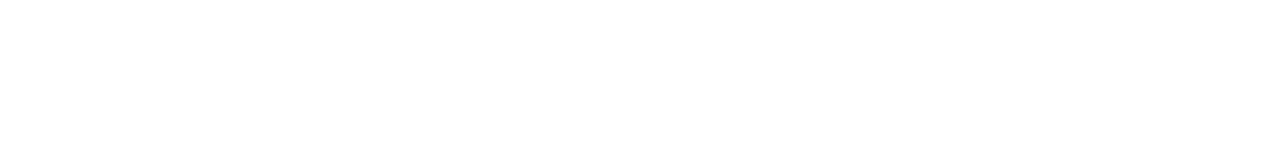
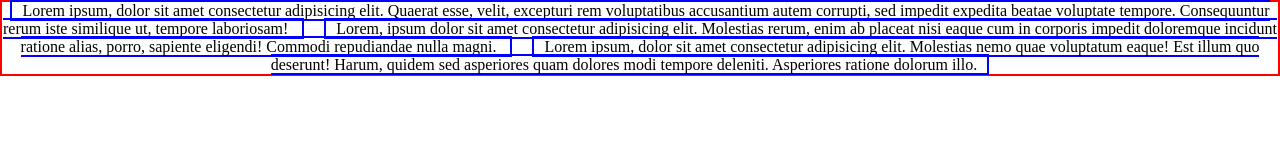
Before and after one commit to Nayarasc/diplay-inline, a plain HTML site: page index.html in a window 1280 px wide. Drawn offline with Linux system fonts and the light colour scheme.

Commit message:
atividade finalizada

```diff
--- a/index.html
+++ b/index.html
@@ -3,10 +3,23 @@
 <head>
     <meta charset="UTF-8">
     <meta http-equiv="X-UA-Compatible" content="IE=edge">
+    <link rel="stylesheet" href="style.css">
     <meta name="viewport" content="width=device-width, initial-scale=1.0">
     <title>Display Inline</title>
 </head>
 <body>
+    <main>
+        <div>
+            Lorem ipsum, dolor sit amet consectetur adipisicing elit. Quaerat esse, velit, excepturi rem voluptatibus accusantium autem corrupti, sed impedit expedita beatae voluptate tempore. Consequuntur rerum iste similique ut, tempore laboriosam!
+        </div>
 
+        <div>
+            Lorem, ipsum dolor sit amet consectetur adipisicing elit. Molestias rerum, enim ab placeat nisi eaque cum in corporis impedit doloremque incidunt ratione alias, porro, sapiente eligendi! Commodi repudiandae nulla magni.
+        </div>
+
+        <div>
+        Lorem ipsum, dolor sit amet consectetur adipisicing elit. Molestias nemo quae voluptatum eaque! Est illum quo deserunt! Harum, quidem sed asperiores quam dolores modi tempore deleniti. Asperiores ratione dolorum illo.
+        </div>
+    </main>
 </body>
 </html>
--- /dev/null
+++ b/style.css
@@ -0,0 +1,17 @@
+* {
+    margin:0;
+    padding:0;
+    box-sizing:border-box;
+}
+
+main {
+    border: 2px solid red;
+    text-align: center;
+}
+
+div {
+    border: 2px solid blue;
+    display: inline;
+    margin-right: 20px;
+    padding-inline: 10px;
+}
```
